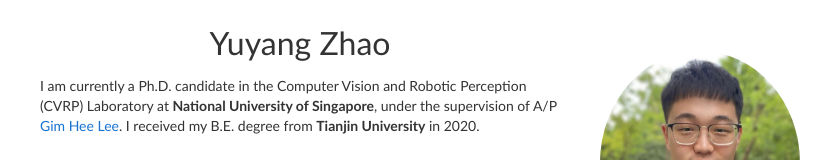
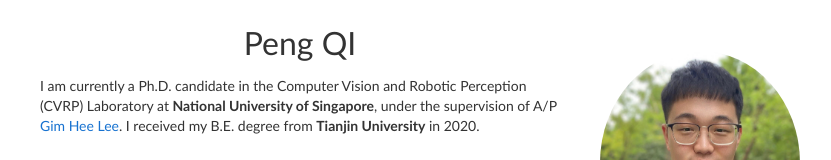
Before and after one commit to MischaQI/MischaQI.github.io, a plain HTML site: page index.html in a window 1280 px wide. Shown: the top 160 px of the page, without its empty margins (220-1051 px from the left). Drawn offline with nearby package versions, Linux system fonts and the light colour scheme; some icons are missing.

Commit message:
Update index.html

```diff
--- a/index.html
+++ b/index.html
@@ -12,10 +12,10 @@
     gtag('config', 'UA-7580334-2');
   </script>
 
-  <title>Yuyang Zhao</title>
+  <title>Peng QI</title>
   <link rel="stylesheet" href="https://maxcdn.bootstrapcdn.com/bootstrap/3.2.0/css/bootstrap.min.css">
 
-  <meta name="author" content="Yuyang Zhao">
+  <meta name="author" content="Peng QI">
   <meta name="viewport" content="width=device-width, initial-scale=1">
 
   <link rel="stylesheet" type="text/css" href="css/stylesheet.css">
@@ -31,7 +31,7 @@
           <tr style="padding:0px">
             <td style="padding:2.5%;width:70%;vertical-align:middle">
               <p style="text-align:center">
-                <name>Yuyang Zhao</name>
+                <name>Peng QI</name>
               </p>
               <p>I am currently a Ph.D. candidate in the Computer Vision and Robotic Perception (CVRP) Laboratory at <strong> National University of Singapore</strong>, under the supervision of A/P <a href="https://www.comp.nus.edu.sg/~leegh/">Gim Hee Lee</a>. I received my B.E. degree from <strong>Tianjin University</strong> in 2020. <br/><br/>
               </p>
```
